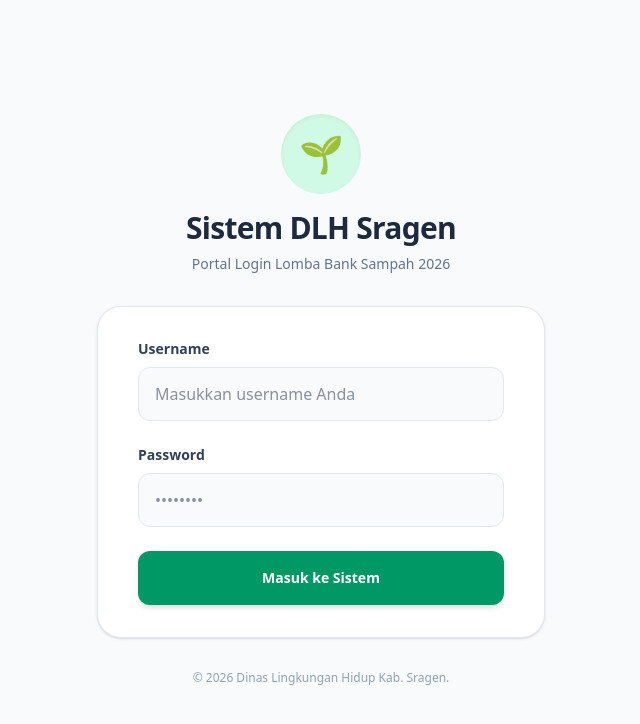
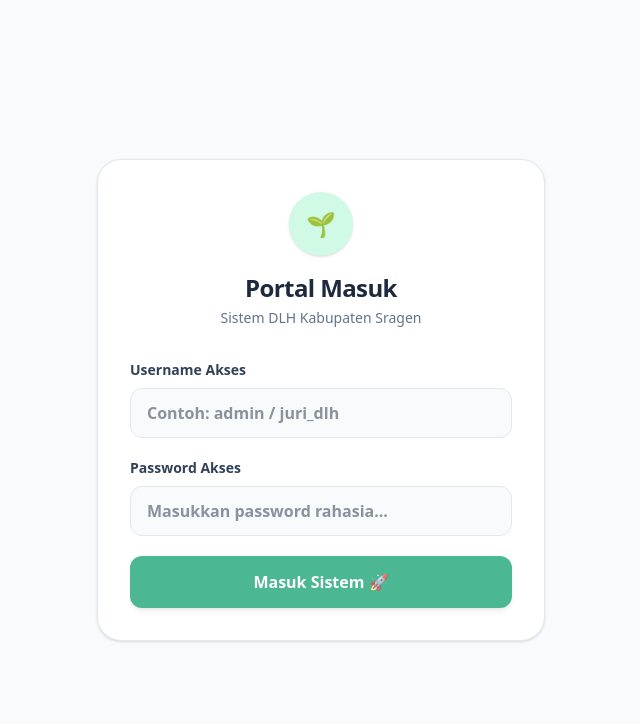
Before and after one commit to irfandelix/bank-sampah-dlh, a Next.js app: page / in a window 1280 px wide. Shown: the top 724 px of the page, without its empty margins (319-959 px from the left). Built offline with nearby package versions, Linux system fonts and the light colour scheme.

Commit message:
fix login

```diff
--- a/app/api/auth/login/route.ts
+++ b/app/api/auth/login/route.ts
@@ -4,37 +4,46 @@ import User from "@/lib/models/User";
 
 export async function POST(req: Request) {
   try {
-    const { username, password } = await req.json();
+    const body = await req.json();
 
-    // --- CCTV DETEKTIF ---
-    console.log("1. User ngetik:", username, password);
-    console.log("2. Password di sistem (ENV):", process.env.ADMIN_PASSWORD);
-    // ---------------------
+    // 1. Bersihkan inputan dari spasi nakal
+    const username = body.username?.trim();
+    const password = body.password?.trim();
 
-// 1. JALUR VIP: Cek Login Admin Utama (Pake .trim() buat motong spasi gaib)
-    if (username === "admin" && password === process.env.ADMIN_PASSWORD?.trim()) {
+    // 2. Bersihkan password Vercel dari kutip (") dan spasi
+    const envAdmin = process.env.ADMIN_PASSWORD?.replace(/['"]/g, '').trim();
+    const envJuriDLH = process.env.JURI_DLH_PASSWORD?.replace(/['"]/g, '').trim();
+    const envJuriDKK = process.env.JURI_DKK_PASSWORD?.replace(/['"]/g, '').trim();
+    const envJuriBSI = process.env.JURI_BSI_PASSWORD?.replace(/['"]/g, '').trim();
+    const envJuriPMD = process.env.JURI_PMD_PASSWORD?.replace(/['"]/g, '').trim();
+
+    // ==========================================
+    // JALUR VIP: CEK LOGIN ADMIN & JURI
+    // (Aman dari koneksi database yang lemot)
+    // ==========================================
+    if (username === "admin" && password === envAdmin) {
       return NextResponse.json({ message: "Login sukses", role: "admin" }, { status: 200 });
     }
-
-    // 2. JALUR JURI: Cek Login 4 Instansi Penilai
-    if (username === "juri_dlh" && password === process.env.JURI_DLH_PASSWORD?.trim()) {
+    if (username === "juri_dlh" && password === envJuriDLH) {
       return NextResponse.json({ message: "Login sukses", role: "juri_dlh" }, { status: 200 });
     }
-    if (username === "juri_dkk" && password === process.env.JURI_DKK_PASSWORD?.trim()) {
+    if (username === "juri_dkk" && password === envJuriDKK) {
       return NextResponse.json({ message: "Login sukses", role: "juri_dkk" }, { status: 200 });
     }
-    if (username === "juri_bsi" && password === process.env.JURI_BSI_PASSWORD?.trim()) {
+    if (username === "juri_bsi" && password === envJuriBSI) {
       return NextResponse.json({ message: "Login sukses", role: "juri_bsi" }, { status: 200 });
     }
-    if (username === "juri_pmd" && password === process.env.JURI_PMD_PASSWORD?.trim()) {
+    if (username === "juri_pmd" && password === envJuriPMD) {
       return NextResponse.json({ message: "Login sukses", role: "juri_pmd" }, { status: 200 });
     }
 
-    // 3. JALUR PESERTA: Cek Login Bank Sampah (Cari di Database)
+    // ==========================================
+    // JALUR PESERTA: CEK MONGODB
+    // ==========================================
+    try {
       await connectMongoDB();
       const peserta = await User.findOne({ username });
 
-    // Asumsi password tidak di-hash. Jika kamu pakai bcrypt, gunakan bcrypt.compare()
       if (peserta && peserta.password === password) {
         return NextResponse.json({
           message: "Login sukses",
@@ -43,11 +52,16 @@ export async function POST(req: Request) {
         }, { status: 200 });
       }
 
-    // Jika username/password tidak ada yang cocok di 3 jalur atas
-    return NextResponse.json({ error: "Username atau password salah!" }, { status: 401 });
+      // Jika sampai di sini, berarti password/username Peserta salah
+      return NextResponse.json({ error: "Username atau Password salah!" }, { status: 401 });
+
+    } catch (dbError) {
+      console.error("Database Error:", dbError);
+      return NextResponse.json({ error: "Database sibuk. Coba lagi dalam beberapa detik." }, { status: 500 });
+    }
 
   } catch (error) {
-    console.error("Error saat login:", error);
+    console.error("Server Error:", error);
     return NextResponse.json({ error: "Terjadi kesalahan pada server" }, { status: 500 });
   }
 }
--- a/app/page.tsx
+++ b/app/page.tsx
@@ -2,95 +2,130 @@
 
 import { useState } from "react";
 import { useRouter } from "next/navigation";
-import ModalNotif from "@/components/ModalNotif";
+import ModalNotif from "@/components/ModalNotif"; // Pastikan path ini benar!
 
-export default function HalamanLogin() {
+export default function LoginPage() {
   const router = useRouter();
   const [username, setUsername] = useState("");
   const [password, setPassword] = useState("");
   const [loading, setLoading] = useState(false);
-
-  const [modal, setModal] = useState({ isOpen: false, type: "", title: "", message: "" });
+  const [pesan, setPesan] = useState({ isOpen: false, type: "", text: "" });
 
   const handleLogin = async (e: React.FormEvent) => {
     e.preventDefault();
     setLoading(true);
-    setModal({ isOpen: false, type: "", title: "", message: "" });
-
-    if (!username || !password) {
-      setModal({ isOpen: true, type: "error", title: "Data Belum Lengkap", message: "Mohon isi Username dan Password Anda dengan benar." });
-      setLoading(false);
-      return;
-    }
+    setPesan({ isOpen: false, type: "", text: "" });
 
     try {
-      // 🚀 HANYA 1 PINTU TEMBAK KE SERVER!
-      // Biar server API yang mikir ini Admin, Juri, atau Peserta.
       const res = await fetch("/api/auth/login", {
         method: "POST",
         headers: { "Content-Type": "application/json" },
-        body: JSON.stringify({ username, password }),
+        body: JSON.stringify({
+          username: username.trim(),
+          password: password.trim()
+        }),
       });
+
+      // Deteksi jika Vercel error dan mengembalikan HTML (bukan JSON)
+      const contentType = res.headers.get("content-type");
+      if (!contentType || !contentType.includes("application/json")) {
+        throw new Error("Server gagal merespon dengan benar.");
+      }
 
       const data = await res.json();
 
       if (res.ok) {
-        // Jika Server bilang OK, simpan data user ke memori
-        sessionStorage.setItem("user", JSON.stringify(data.user));
-        setModal({ isOpen: true, type: "success", title: "Login Berhasil! 🎉", message: `Selamat datang, ${data.user.namaInstansi}!` });
+        // Simpan sesi dan arahkan ke halaman yang benar
+        sessionStorage.setItem("user", JSON.stringify({
+          username: username,
+          role: data.role,
+          namaInstansi: data.namaInstansi || data.role.replace('_', ' ').toUpperCase()
+        }));
 
-        // ✈️ TERBANGKAN SESUAI JABATAN (ROLE) DARI SERVER
-        setTimeout(() => {
-          if (data.user.role === "admin") {
+        if (data.role === "admin") {
           router.push("/admin/dashboard");
-          } else if (data.user.role.startsWith("juri")) { // Menangkap juri_dlh, juri_bapperida, juri_pmd
-            router.push("/juri");
+        } else if (data.role.startsWith("juri_")) {
+          router.push("/juri/dashboard");
+        } else if (data.role === "peserta") {
+          router.push("/peserta/dashboard");
+        }
       } else {
-            router.push("/peserta");
+        // Tampilkan error dari API jika username/password salah
+        setPesan({ isOpen: true, type: "error", text: data.error || "Gagal masuk. Periksa kembali data Anda." });
       }
-        }, 1500);
-
-      } else {
-        // Jika Server menolak (password salah / username tidak ada)
-        setModal({ isOpen: true, type: "error", title: "Akses Ditolak ⚠️", message: data.error || "Username/Password salah." });
-        setLoading(false);
-      }
-    } catch (error) {
-      setModal({ isOpen: true, type: "error", title: "Koneksi Terputus", message: "Tidak dapat terhubung ke server database." });
+    } catch (err) {
+      // Menangkap error jika internet putus atau database timeout
+      setPesan({
+        isOpen: true,
+        type: "error",
+        text: "Koneksi ke server terganggu. Pastikan internet stabil dan coba lagi."
+      });
+    } finally {
       setLoading(false);
     }
   };
 
-  const tutupModal = () => setModal({ ...modal, isOpen: false });
+  return (
+    <main className="min-h-screen bg-slate-50 flex flex-col items-center justify-center p-6 relative">
 
-  return (
-    <main className="min-h-screen bg-slate-50 flex items-center justify-center p-4 relative">
-      <ModalNotif isOpen={modal.isOpen} type={modal.type as "success" | "error" | ""} title={modal.title} message={modal.message} onClose={tutupModal} />
+      {/* Panggil ModalNotif di sini */}
+      <ModalNotif
+        isOpen={pesan.isOpen}
+        type={pesan.type as "success" | "error" | ""}
+        message={pesan.text}
+        onClose={() => setPesan({ ...pesan, isOpen: false })}
+      />
 
-      <div className="max-w-md w-full space-y-8">
-        <div className="text-center">
-          <div className="mx-auto h-20 w-20 bg-emerald-100 text-emerald-600 rounded-full flex items-center justify-center text-4xl shadow-inner mb-4">🌱</div>
-          <h2 className="text-3xl font-extrabold text-slate-800 tracking-tight">Sistem DLH Sragen</h2>
-          <p className="mt-2 text-sm text-slate-500 font-medium">Portal Login Lomba Bank Sampah 2026</p>
+      {/* Kotak Login */}
+      <div className="w-full max-w-md bg-white p-8 rounded-3xl shadow-sm border border-slate-200 z-10">
+
+        <div className="text-center mb-8">
+          <div className="w-16 h-16 bg-emerald-100 text-emerald-600 rounded-full flex items-center justify-center mx-auto mb-4 text-2xl shadow-sm">
+            🌱
+          </div>
+          <h1 className="text-2xl font-extrabold text-slate-800 tracking-tight">Portal Masuk</h1>
+          <p className="text-sm text-slate-500 mt-1">Sistem DLH Kabupaten Sragen</p>
         </div>
 
-        <div className="bg-white py-8 px-6 sm:px-10 rounded-3xl shadow-sm border border-slate-200">
-          <form className="space-y-6" onSubmit={handleLogin}>
+        <form onSubmit={handleLogin} className="space-y-5">
           <div>
-              <label className="block text-sm font-bold text-slate-700 mb-2">Username</label>
-              <input type="text" required value={username} onChange={(e) => setUsername(e.target.value)} className="w-full px-4 py-3.5 rounded-xl border border-slate-200 bg-slate-50 focus:outline-none focus:ring-2 focus:ring-emerald-200 focus:border-emerald-500 transition-all text-slate-800" placeholder="Masukkan username Anda" />
+            <label className="block text-sm font-bold text-slate-700 mb-2">Username Akses</label>
+            <input
+              type="text"
+              required
+              value={username}
+              onChange={(e) => setUsername(e.target.value)}
+              placeholder="Contoh: admin / juri_dlh"
+              className="w-full px-4 py-3 rounded-xl border border-slate-200 bg-slate-50 text-slate-800 focus:outline-none focus:ring-2 focus:ring-emerald-200 focus:border-emerald-500 transition-all font-semibold"
+              autoComplete="off"
+            />
           </div>
+
           <div>
-              <label className="block text-sm font-bold text-slate-700 mb-2">Password</label>
-              <input type="password" required value={password} onChange={(e) => setPassword(e.target.value)} className="w-full px-4 py-3.5 rounded-xl border border-slate-200 bg-slate-50 focus:outline-none focus:ring-2 focus:ring-emerald-200 focus:border-emerald-500 transition-all text-slate-800" placeholder="••••••••" />
+            <label className="block text-sm font-bold text-slate-700 mb-2">Password Akses</label>
+            <input
+              type="password"
+              required
+              value={password}
+              onChange={(e) => setPassword(e.target.value)}
+              placeholder="Masukkan password rahasia..."
+              className="w-full px-4 py-3 rounded-xl border border-slate-200 bg-slate-50 text-slate-800 focus:outline-none focus:ring-2 focus:ring-emerald-200 focus:border-emerald-500 transition-all font-semibold"
+            />
           </div>
-            <button type="submit" disabled={loading} className="w-full flex justify-center py-4 px-4 border border-transparent rounded-xl shadow-md text-sm font-bold text-white bg-emerald-600 hover:bg-emerald-700 focus:outline-none focus:ring-2 focus:ring-offset-2 focus:ring-emerald-500 active:scale-95 transition-all disabled:opacity-70 disabled:cursor-not-allowed">
-              {loading ? "Memproses..." : "Masuk ke Sistem"}
+
+          <button
+            type="submit"
+            disabled={loading || !username || !password}
+            className="w-full bg-emerald-600 hover:bg-emerald-700 text-white font-extrabold py-3.5 rounded-xl shadow-md active:scale-95 transition-all disabled:opacity-70 disabled:active:scale-100 flex justify-center items-center mt-4"
+          >
+            {loading ? (
+              <span className="flex items-center gap-2">
+                <svg className="animate-spin h-5 w-5 text-white" xmlns="http://www.w3.org/2000/svg" fill="none" viewBox="0 0 24 24"><circle className="opacity-25" cx="12" cy="12" r="10" stroke="currentColor" strokeWidth="4"></circle><path className="opacity-75" fill="currentColor" d="M4 12a8 8 0 018-8V0C5.373 0 0 5.373 0 12h4zm2 5.291A7.962 7.962 0 014 12H0c0 3.042 1.135 5.824 3 7.938l3-2.647z"></path></svg>
+                Menghubungkan...
+              </span>
+            ) : "Masuk Sistem 🚀"}
           </button>
         </form>
-        </div>
-
-        <p className="text-center text-xs text-slate-400 font-medium">&copy; 2026 Dinas Lingkungan Hidup Kab. Sragen.</p>
       </div>
     </main>
   );
```
Lines whose indentation alone changed are shown as unchanged.
